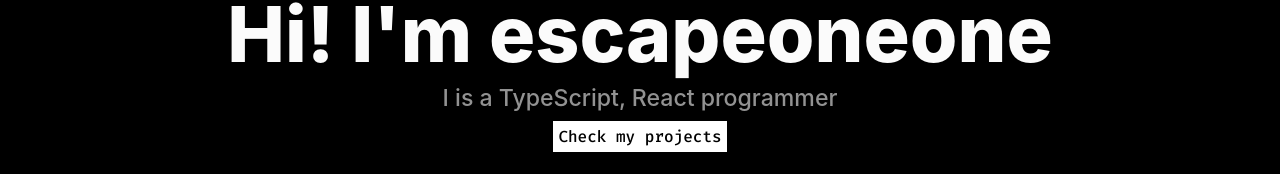
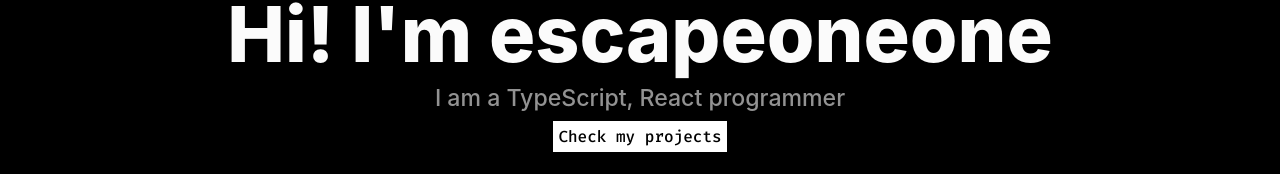
Before and after one commit to escapeoneone/escapeone.one, a Next.js app: page / in a window 1280 px wide. Shown: the part 253-427 px from the top of the page. Built offline with nearby package versions, Linux system fonts and the light colour scheme.

Commit message:
Fix text error

```diff
--- a/pages/index.tsx
+++ b/pages/index.tsx
@@ -15,7 +15,7 @@
 
       <div className={styles["main"]}>
         <h1 className={styles["title-text"]}>Hi! I'm escapeoneone</h1>
-        <h5 className={styles["subtitle-text"]}>I is a TypeScript, React programmer</h5>
+        <h5 className={styles["subtitle-text"]}>I am a TypeScript, React programmer</h5>
         <div className={styles["button"]}>
           <HeaderItem text="Check my projects" href="projects"></HeaderItem>
         </div>
```
